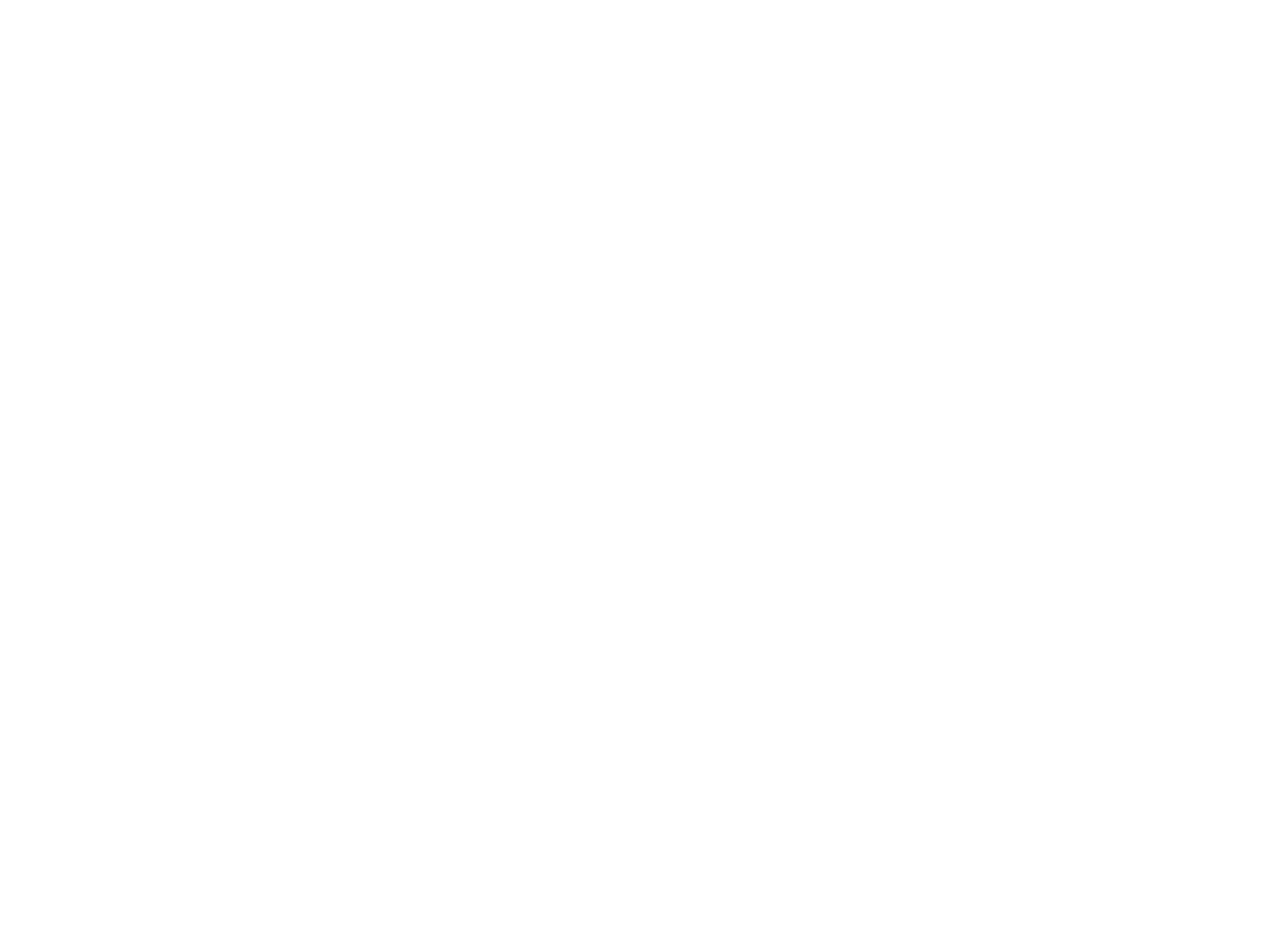
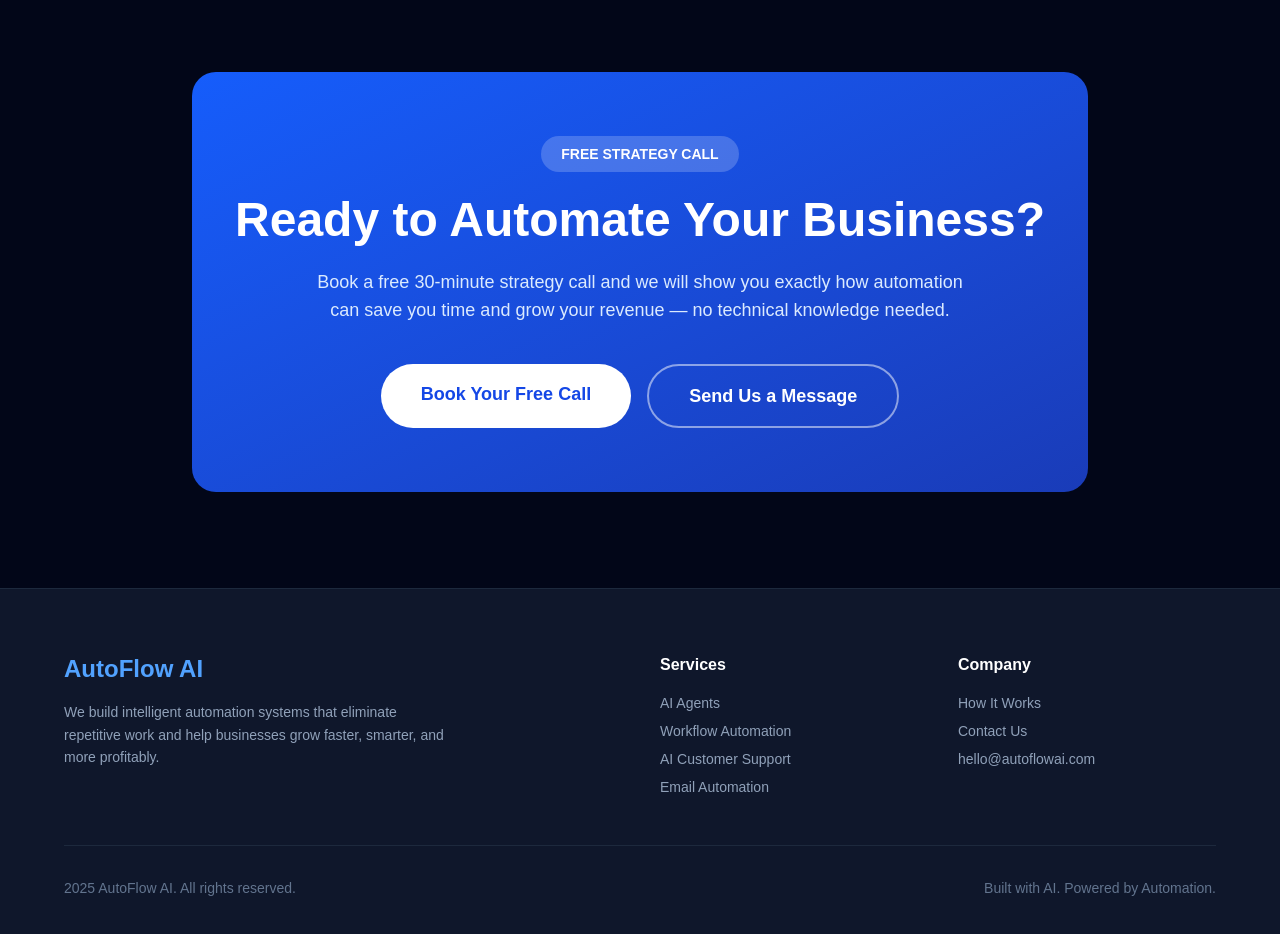
Before and after one commit to autoflowai365/autoflowai, a Next.js app: page / in a window 1280 px wide. Shown: the part 3120-4054 px from the top of the page. Before the commit the page ends 3096 px from the top, so only its background shows below. Built offline with nearby package versions, Linux system fonts and the light colour scheme.

Commit message:
Sprint 6: CTA and Footer complete - Homepage done

```diff
--- /dev/null
+++ b/app/components/CTA.tsx
@@ -0,0 +1,28 @@
+export default function CTA() {
+  return (
+    <section id="contact" className="px-6 py-24 bg-slate-950">
+      <div className="max-w-4xl mx-auto">
+        <div className="bg-gradient-to-br from-blue-600 to-blue-800 rounded-3xl px-10 py-16 text-center relative overflow-hidden">
+          <div className="absolute inset-0 bg-grid-white/5 pointer-events-none" />
+          <span className="inline-block bg-white/20 text-white px-5 py-2 rounded-full text-sm font-semibold mb-6">
+            FREE STRATEGY CALL
+          </span>
+          <h2 className="text-4xl md:text-5xl font-black text-white mb-6">
+            Ready to Automate Your Business?
+          </h2>
+          <p className="text-blue-100 text-lg max-w-2xl mx-auto mb-10">
+            Book a free 30-minute strategy call and we will show you exactly how automation can save you time and grow your revenue — no technical knowledge needed.
+          </p>
+          <div className="flex flex-col sm:flex-row gap-4 justify-center">
+            <a href="mailto:hello@autoflowai.com" className="bg-white text-blue-700 font-bold px-10 py-4 rounded-full text-lg hover:bg-blue-50 transition">
+              Book Your Free Call
+            </a>
+            <a href="mailto:hello@autoflowai.com" className="border-2 border-white/50 text-white font-bold px-10 py-4 rounded-full text-lg hover:border-white transition">
+              Send Us a Message
+            </a>
+          </div>
+        </div>
+      </div>
+    </section>
+  );
+}
--- /dev/null
+++ b/app/components/Footer.tsx
@@ -0,0 +1,37 @@
+export default function Footer() {
+  return (
+    <footer className="px-6 py-16 bg-slate-900 border-t border-slate-800">
+      <div className="max-w-6xl mx-auto">
+        <div className="grid grid-cols-1 md:grid-cols-4 gap-10 mb-12">
+          <div className="col-span-1 md:col-span-2">
+            <div className="text-2xl font-black text-blue-400 mb-4">AutoFlow AI</div>
+            <p className="text-slate-400 text-sm leading-relaxed max-w-sm">
+              We build intelligent automation systems that eliminate repetitive work and help businesses grow faster, smarter, and more profitably.
+            </p>
+          </div>
+          <div>
+            <h4 className="text-white font-semibold mb-4">Services</h4>
+            <ul className="space-y-2 text-slate-400 text-sm">
+              <li><a href="#services" className="hover:text-blue-400 transition">AI Agents</a></li>
+              <li><a href="#services" className="hover:text-blue-400 transition">Workflow Automation</a></li>
+              <li><a href="#services" className="hover:text-blue-400 transition">AI Customer Support</a></li>
+              <li><a href="#services" className="hover:text-blue-400 transition">Email Automation</a></li>
+            </ul>
+          </div>
+          <div>
+            <h4 className="text-white font-semibold mb-4">Company</h4>
+            <ul className="space-y-2 text-slate-400 text-sm">
+              <li><a href="#how-it-works" className="hover:text-blue-400 transition">How It Works</a></li>
+              <li><a href="#contact" className="hover:text-blue-400 transition">Contact Us</a></li>
+              <li><a href="mailto:hello@autoflowai.com" className="hover:text-blue-400 transition">hello@autoflowai.com</a></li>
+            </ul>
+          </div>
+        </div>
+        <div className="border-t border-slate-800 pt-8 flex flex-col md:flex-row items-center justify-between gap-4">
+          <p className="text-slate-500 text-sm">2025 AutoFlow AI. All rights reserved.</p>
+          <p className="text-slate-500 text-sm">Built with AI. Powered by Automation.</p>
+        </div>
+      </div>
+    </footer>
+  );
+}
--- a/app/page.tsx
+++ b/app/page.tsx
@@ -4,6 +4,8 @@
 import HowItWorks from "./components/HowItWorks";
 import Stats from "./components/Stats";
 import Testimonials from "./components/Testimonials";
+import CTA from "./components/CTA";
+import Footer from "./components/Footer";
 
 export default function Home() {
   return (
@@ -14,6 +16,8 @@
       <HowItWorks />
       <Stats />
       <Testimonials />
+      <CTA />
+      <Footer />
     </main>
   );
 }
```
